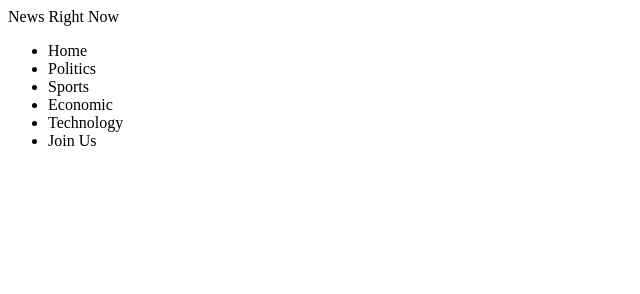
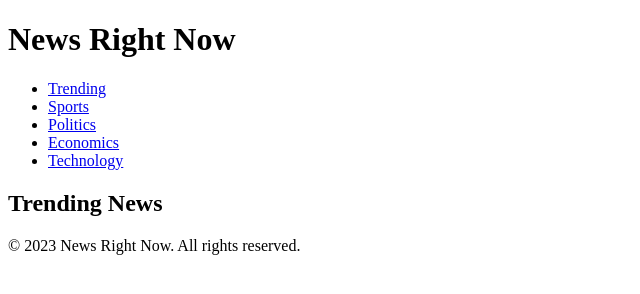
Before and after one commit to Almontheir/Webstack---Portfolio-Project, a plain HTML site: page news-today/index.html in a window 1280 px wide. Shown: the whole page, without its empty margins (0-640 px from the left). Drawn offline with Linux system fonts and the light colour scheme.

Commit message:
Update index.html

```diff
--- a/news-today/index.html
+++ b/news-today/index.html
@@ -1,23 +1,33 @@
-<html>
- <head>
-   <meta charset="UTF-8">
-   <title>News Right Now</title>
- </head>
- <header>
-  News Right Now
- </header>
+<!DOCTYPE html>
+<html lang="en">
+<head>
+  <meta charset="UTF-8">
+  <meta name="viewport" content="width=device-width, initial-scale=1.0">
+  <title>News Right Now</title>
+  <link rel="stylesheet" href="styles.css">
+</head>
 <body>
- <navbar>
- <ul>
-     <li><a herf="#">Home</a></li>
-     <li><a herf="#">Politics</a></li>
-     <li><a herf="#">Sports</a></li>
-     <li><a herf="#">Economic</a></li>
-     <li><a herf="#">Technology</a></li>
-     <li><a herf="#">Join Us</a></li>
- </ul>
- </navbar>
-
-
+  <header>
+    <h1>News Right Now</h1>
+    <nav>
+      <ul>
+        <li><a href="#" onclick="showNews('trending')">Trending</a></li>
+        <li><a href="#" onclick="showNews('sports')">Sports</a></li>
+        <li><a href="#" onclick="showNews('politics')">Politics</a></li>
+        <li><a href="#" onclick="showNews('economics')">Economics</a></li>
+        <li><a href="#" onclick="showNews('technology')">Technology</a></li>
+      </ul>
+    </nav>
+  </header>
+  <main>
+    <section id="news-section">
+      <h2 id="news-heading">Trending News</h2>
+      <div id="news-container"></div>
+    </section>
+  </main>
+  <footer>
+    <p>&copy; 2023 News Right Now. All rights reserved.</p>
+  </footer>
+  <script src="script.js"></script>
 </body>
 </html>
```
